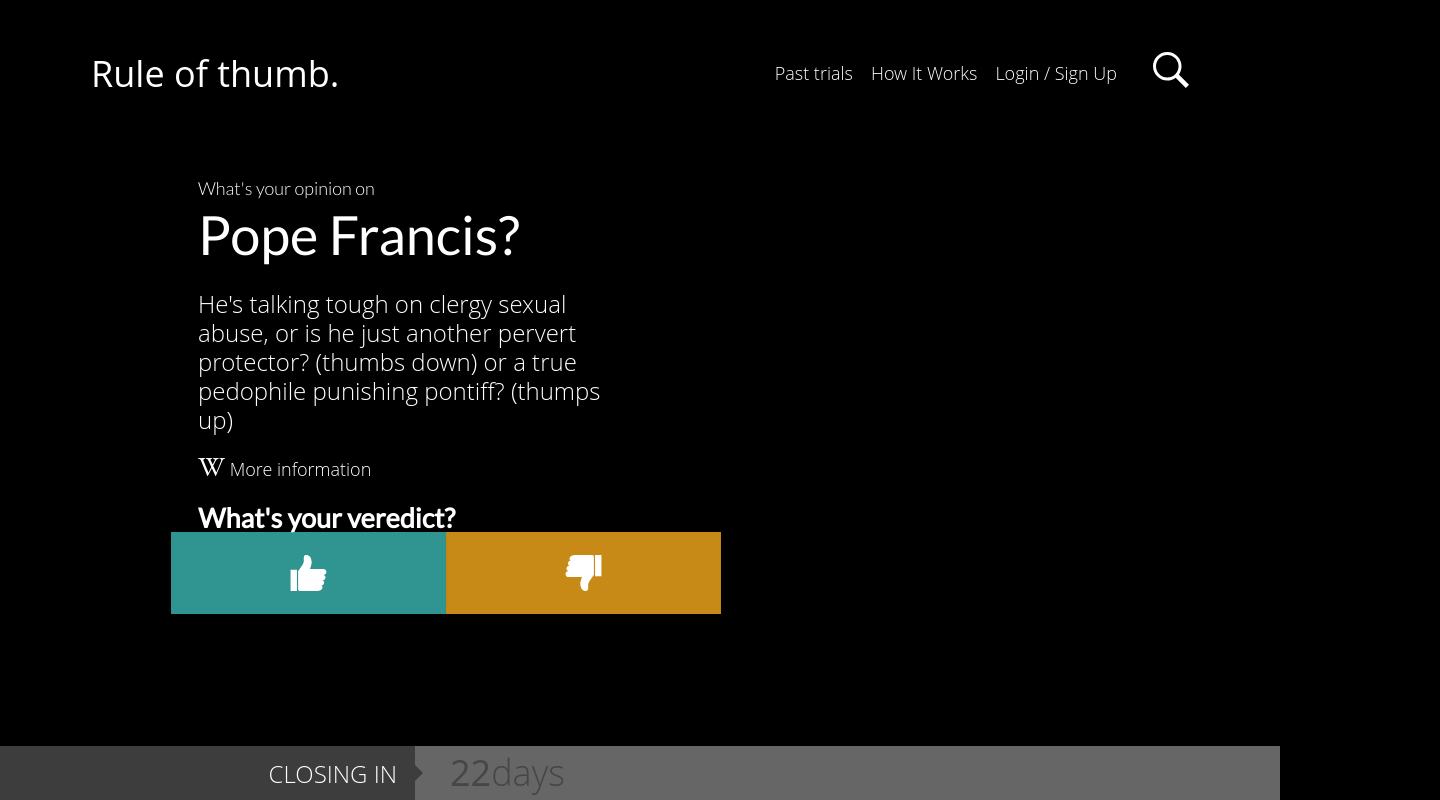
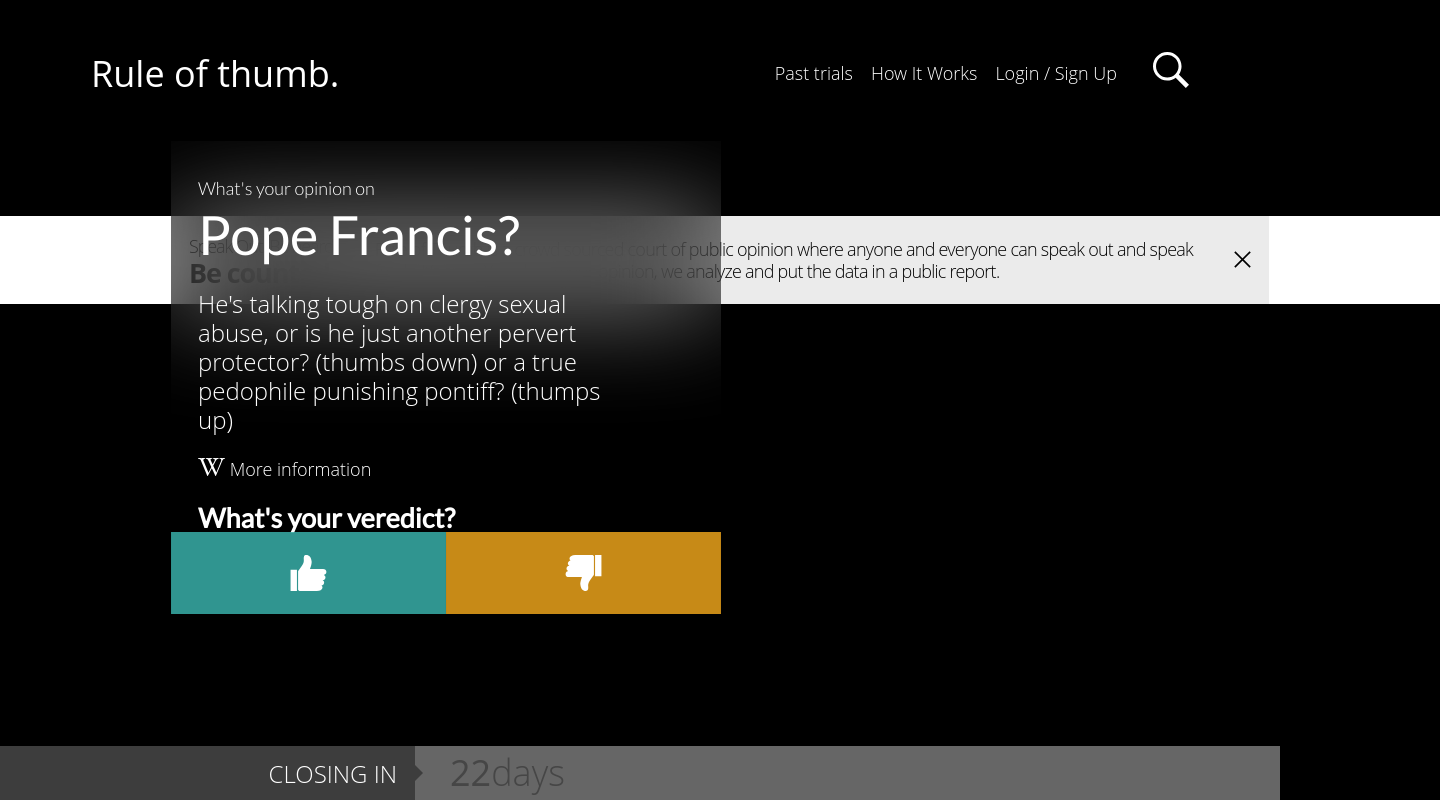
Before and after one commit to rodfagui/zemoga-next-test, a Next.js app: page / in a window 1280 px wide. Shown: the whole page, 1440 px wide, since content can reach past the window. Built offline with nearby package versions, Linux system fonts and the light colour scheme.

Commit message:
Add banner section

```diff
--- /dev/null
+++ b/components/rule-of-thumb/BannerSection.module.css
@@ -0,0 +1,57 @@
+.BannerSection {
+  background: white;
+  margin-top: 36px;
+  width: 1440px;
+  margin-left: auto;
+  margin-right: auto;
+}
+
+.BannerSection .bannerContainer {
+  height: 88px;
+  background: #ebebeb;
+  display: flex;
+}
+
+.BannerSection .bannerContainer .speak {
+  height: 51px;
+  width: 174px;
+  margin: 19px 9px 18px 18px;
+  word-wrap: break-word;
+}
+
+.BannerSection .bannerContainer .speak p {
+  margin: 0;
+  font-weight: 300;
+  font-size: 18px;
+  line-height: 22px;
+  letter-spacing: -1.125px;
+}
+
+.BannerSection .bannerContainer .speak span {
+  margin: 0;
+  display: block;
+  font-weight: bold;
+  font-size: 27px;
+  line-height: 32px;
+}
+
+.BannerSection .bannerContainer .description {
+  height: 44px;
+  width: 853px;
+  margin: 22px 20px 22px 9px;
+  word-wrap: break-word;
+}
+
+.BannerSection .bannerContainer .description p {
+  margin: 0;
+  font-weight: 300;
+  font-size: 18px;
+  line-height: 22px;
+  letter-spacing: -0.75px;
+}
+
+.BannerSection .bannerContainer .dismiss {
+  height: 18px;
+  width: 18px;
+  margin: 35px 18px 35px 17px;
+}
--- /dev/null
+++ b/components/rule-of-thumb/BannerSection.tsx
@@ -0,0 +1,29 @@
+import classes from "./BannerSection.module.css";
+import closeImage from "../../public/close.svg";
+import Image from "next/image";
+
+const BannerSection = () => {
+  return (
+    <section className={classes.BannerSection}>
+      <div className={`container ${classes.bannerContainer}`}>
+        <div className={classes.speak}>
+          <p>
+            Speak Out. Be heard. <span>Be counted</span>
+          </p>
+        </div>
+        <div className={classes.description}>
+          <p>
+            Rule of Thumb is a crowd sourced court of public opinion where
+            anyone and everyone can speak out and speak freely. It’s easy: You
+            share your opinion, we analyze and put the data in a public report.
+          </p>
+        </div>
+        <div className={classes.dismiss}>
+          <Image src={closeImage} alt="closeImage"/>
+        </div>
+      </div>
+    </section>
+  );
+};
+
+export default BannerSection;
--- a/components/rule-of-thumb/MainPanel.tsx
+++ b/components/rule-of-thumb/MainPanel.tsx
@@ -6,7 +6,7 @@
 
 const MainPanel = () => {
   return (
-    <div className={classes.MainPanel}>
+    <section className={classes.MainPanel}>
       <div className={classes.info}>
         <h3>What&apos;s your opinion on</h3>
         <h1>Pope Francis?</h1>
@@ -28,7 +28,7 @@
           <Image src={thumbDownImage} alt="thumbDownImage" />
         </div>
       </div>
-    </div>
+    </section>
   );
 };
 
--- a/pages/index.tsx
+++ b/pages/index.tsx
@@ -2,6 +2,7 @@
 import Head from "next/head";
 
 import HeroSection from "@/components/rule-of-thumb/HeroSection";
+import BannerSection from "@/components/rule-of-thumb/BannerSection";
 
 const Home: NextPage = () => {
   return (
@@ -14,6 +15,7 @@
         />
       </Head>
       <HeroSection />
+      <BannerSection />
     </>
   );
 };
```
Also changed, not shown: public/close.svg (added).
